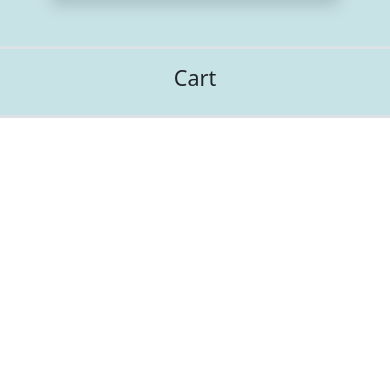
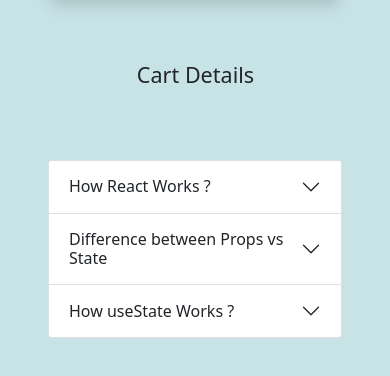
Before and after one commit to abdullah-masud/react-footwear, a React (Create React App) app: page / in a window 390 px wide. Shown: the part 4937-5313 px from the top of the page. Before the commit the page ends 5055 px from the top, so only its background shows below. Built offline with nearby package versions, Linux system fonts and the light colour scheme.

Commit message:
accordian added

```diff
--- a/src/App.css
+++ b/src/App.css
@@ -1,5 +1,10 @@
 .App {
   text-align: center;
+}
+
+.body {
+  background-color: #c8e3e6;
+
 }
 
 .App-logo {
@@ -32,6 +37,7 @@
   from {
     transform: rotate(0deg);
   }
+
   to {
     transform: rotate(360deg);
   }
--- a/src/App.js
+++ b/src/App.js
@@ -2,12 +2,14 @@
 import 'bootstrap/dist/css/bootstrap.min.css';
 import Header from './components/Header/Header';
 import Shop from './components/Shop/Shop';
+import QuestionAndAnswers from './components/QuestionAndAnswers/QuestionAndAnswers';
 
 function App() {
   return (
-    <div>
+    <div className='body'>
       <Header />
       <Shop />
+      <QuestionAndAnswers />
     </div>
   );
 }
--- a/src/components/Cart/Cart.css
+++ b/src/components/Cart/Cart.css
@@ -1,7 +1,10 @@
 @media only screen and (max-width: 1370px) {
+    body, html {
+        max-width: 100%;
+        overflow-x: hidden;
+    }
+
     .cart {
         flex-direction: column;
     }
 }
-
-@media only screen and (max-width: 900px) {}
--- a/src/components/Cart/Cart.js
+++ b/src/components/Cart/Cart.js
@@ -3,12 +3,15 @@
 
 const Cart = (props) => {
     // console.log(props.shoeDetail)
-    const { img, name } = props.shoeDetail
+    const { img, name, price } = props.shoeDetail
     return (
         <div>
             <div className='cart shadow p-3 mb-5 bg-body rounded border-0 mb-2 w-75 mx-auto p-2 d-flex align-items-center'>
                 <img width={120} src={img} alt="" />
-                <h5 className='ps-3'>{name}</h5>
+                <div>
+                    <h5 className='ps-3'>{name}</h5>
+                    <h5 className='ps-3'>Price: ${price}</h5>
+                </div>
             </div>
         </div>
     );
--- /dev/null
+++ b/src/components/QuestionAndAnswers/QuestionAndAnswers.js
@@ -0,0 +1,35 @@
+import React from 'react';
+import { Accordion } from 'react-bootstrap';
+
+const QuestionAndAnswers = () => {
+    return (
+        <div className='px-5 py-5'>
+            <Accordion>
+                <Accordion.Item eventKey="0">
+                    <Accordion.Header>How React Works ?</Accordion.Header>
+                    <Accordion.Body>
+                        React creates a virtaul copy of the Document Object Model in memory, which is called Virtaul DOM. They compare the DOM to the virtual DOM if there are any changes. After comparing, they determine where the changes are done and display them in the real DOM accordingly. All of this is possible with help of Diff algorithm. This improves the efficiency of the performance.
+                    </Accordion.Body>
+                </Accordion.Item>
+                <Accordion.Item eventKey="1">
+                    <Accordion.Header>Difference between Props vs State</Accordion.Header>
+                    <Accordion.Body>
+                        Props let you to pass data as an argument from one component to another. Props are read-only and immutable
+                        so we cannot modify the props from another component.
+
+                        The state stores the component's information, which can change over time. State changes can be asynchronous. State is mutable and can be accessed or modified inside the component.
+                    </Accordion.Body>
+                </Accordion.Item>
+                <Accordion.Item eventKey="2">
+                    <Accordion.Header>How useState Works ?</Accordion.Header>
+                    <Accordion.Body>
+                        useState is a react hook that returns a stateful value as well as an update function. The setState method is used to update the state when changes have been made. After setState is defined, it receives a new state value and re-renders the components.
+                    </Accordion.Body>
+                </Accordion.Item>
+            </Accordion>
+
+        </div>
+    );
+};
+
+export default QuestionAndAnswers;
--- a/src/components/Shop/Shop.css
+++ b/src/components/Shop/Shop.css
@@ -1,14 +1,12 @@
-.shop-container {
-    background-color: #c8e3e6;
-}
-
 .shoe-container {
     display: grid;
     grid-template-columns: repeat(3, 1fr);
     gap: 30px;
     justify-items: center;
+}
 
-
+.cart-container {
+    border-left: 1px solid rgb(255, 255, 255);
 }
 
 .details {
@@ -17,9 +15,6 @@
 }
 
 
-.cart-container {
-    background-color: #c8e3e6;
-}
 
 
 .choose-one-btn {
@@ -69,6 +64,11 @@
 }
 
 @media only screen and (max-width: 900px) {
+    body, html {
+        max-width: 100%;
+        overflow-x: hidden;
+    }
+
     .shoe-container {
         grid-template-columns: repeat(1, 1fr);
     }
--- a/src/components/Shop/Shop.js
+++ b/src/components/Shop/Shop.js
@@ -77,9 +77,9 @@
                         }
                     </div>
                 </Col>
-                <Col className='border border-3 cart-container' sm={3}>
+                <Col className='border-left-2  cart-container' sm={3}>
                     <div className='details'>
-                        <h4 className='py-3 text-center'>Cart</h4>
+                        <h4 className='py-3 text-center'>Cart Details</h4>
                         {
                             shoeDetails.map(shoeDetail => <Cart
                                 key={shoeDetail.id}
```
Also changed, not shown: src/components/QuestionAndAnswers/QuestionAndAnswers.css (added).
